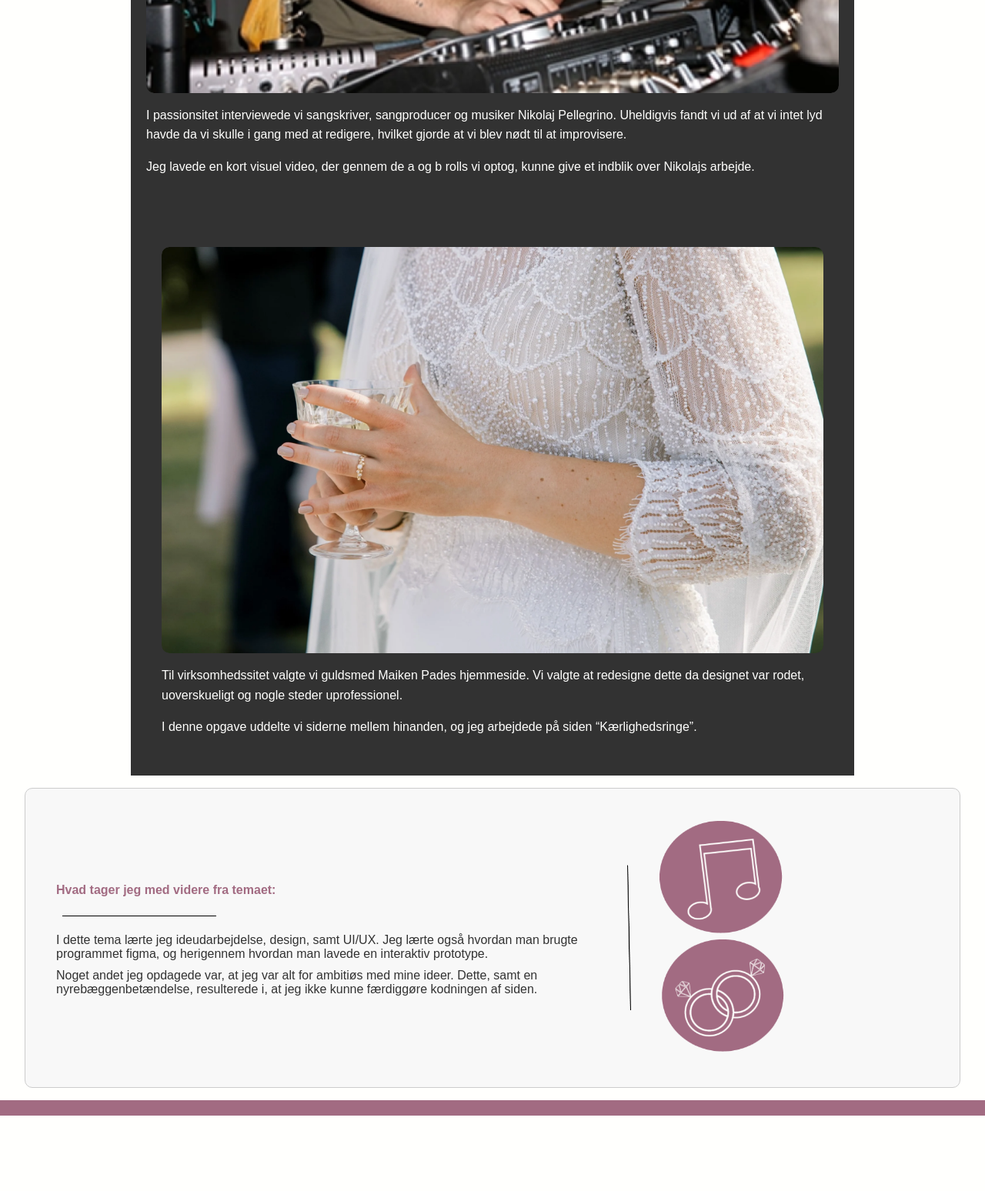
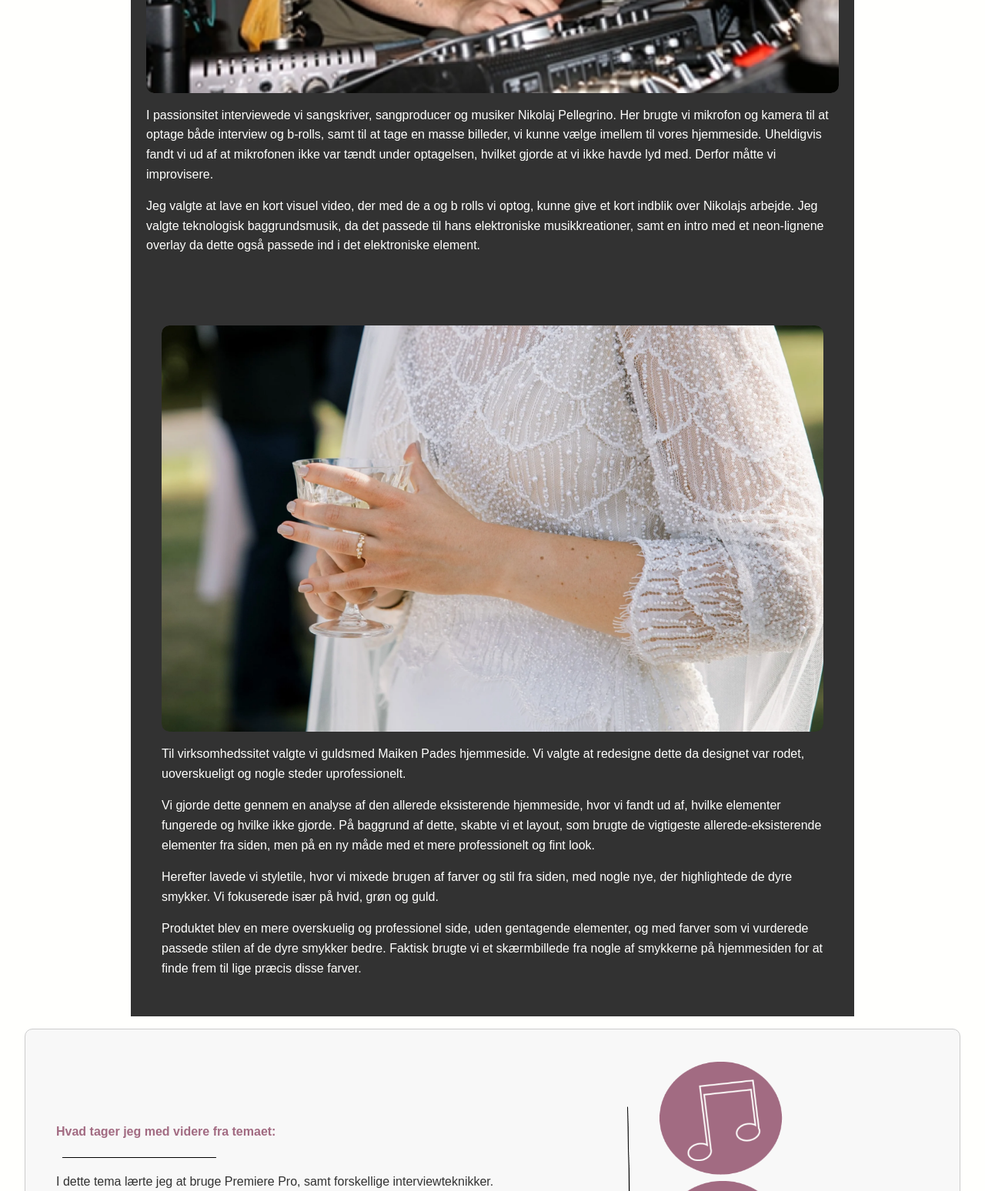
Before and after one commit to LeaFelg/portfoliosite, a plain HTML site: page passionogvirksomhed.html in a window 1280 px wide. Shown: the part 1320-2868 px from the top of the page at 77% size. Before the commit the page ends 2770 px from the top, so only its background shows below. Drawn offline with Linux system fonts and the light colour scheme.

Commit message:
finpudsning

```diff
--- a/passionogvirksomhed.html
+++ b/passionogvirksomhed.html
@@ -72,13 +72,11 @@
                     </div>
                     <div class="content-text">
                         <p>
-                        I passionsitet interviewede vi sangskriver, sangproducer og musiker Nikolaj Pellegrino.
-                        Uheldigvis fandt vi ud af at vi intet lyd havde da vi skulle i gang med at redigere,
-                        hvilket gjorde at vi blev nødt til at improvisere.
+                        I passionsitet interviewede vi sangskriver, sangproducer og musiker Nikolaj Pellegrino. Her brugte vi mikrofon og kamera til at optage både interview og b-rolls, samt til at tage en masse billeder, vi kunne vælge imellem til vores hjemmeside.
+                        Uheldigvis fandt vi ud af at mikrofonen ikke var tændt under optagelsen, hvilket gjorde at vi ikke havde lyd med. Derfor måtte vi improvisere.
                         </p>
                          <p>
-                        Jeg lavede en kort visuel video, der gennem de a og b rolls vi optog, kunne give et
-                        indblik over Nikolajs arbejde.
+                        Jeg valgte at lave en kort visuel video, der med de a og b rolls vi optog, kunne give et kort indblik over Nikolajs arbejde. Jeg valgte teknologisk baggrundsmusik, da det passede til hans elektroniske musikkreationer, samt en intro med et neon-lignene overlay da dette også passede ind i det elektroniske element.
                         </p>
                     </div>
                 </div>
@@ -94,10 +92,11 @@
                     <div class="content-text">
                         <p>
                             Til virksomhedssitet valgte vi guldsmed Maiken Pades hjemmeside. Vi valgte at redesigne
-                            dette da designet var rodet, uoverskueligt og nogle steder uprofessionel.
+                            dette da designet var rodet, uoverskueligt og nogle steder uprofessionelt.
                         </p>
-                        <p>I denne opgave uddelte vi siderne mellem hinanden, og jeg arbejdede på siden
-                        “Kærlighedsringe”.
+                        <p>Vi gjorde dette gennem en analyse af den allerede eksisterende hjemmeside, hvor vi fandt ud af, hvilke elementer fungerede og hvilke ikke gjorde. På baggrund af dette, skabte vi et layout, som brugte de vigtigeste allerede-eksisterende elementer fra siden, men på en ny måde med et mere professionelt og fint look.</p>
+                        <p>Herefter lavede vi styletile, hvor vi mixede brugen af farver og stil fra siden, med nogle nye, der highlightede de dyre smykker. Vi fokuserede især på hvid, grøn og guld.</p>
+                        <p>Produktet blev en mere overskuelig og professionel side, uden gentagende elementer, og med farver som vi vurderede passede stilen af de dyre smykker bedre. Faktisk brugte vi et skærmbillede fra nogle af smykkerne på hjemmesiden for at finde frem til lige præcis disse farver.
                         </p>
                     </div>
                 </div>
@@ -107,9 +106,9 @@
             <div class="text-container">
               <h3>Hvad tager jeg med videre fra temaet:</h3>
               <img class="line12" src="img/Line 1.png" alt="">
-              <p>I dette tema lærte jeg ideudarbejdelse, design, samt UI/UX. Jeg lærte også hvordan man brugte programmet figma, og herigennem hvordan man lavede en interaktiv prototype.
+              <p>I dette tema lærte jeg at bruge Premiere Pro, samt forskellige interviewteknikker.
               </p>
-              <p>Noget andet jeg opdagede var, at jeg var alt for ambitiøs med mine ideer. Dette, samt en nyrebæggenbetændelse, resulterede i, at jeg ikke kunne færdiggøre kodningen af siden.</p>
+              <p>Herudover lærte jeg at bruge de kompetencer jeg har lært individuelt på en ny måde i en gruppe. Jeg har også fået lært og afprøvet hvordan det er at arbejde med elementer fra en hjemmeside, som allerede eksistere.</p>
             </div>
             <img class="vertical-line2" src="img/vertical2.png" alt="">
             <div class="icon-container">
```
